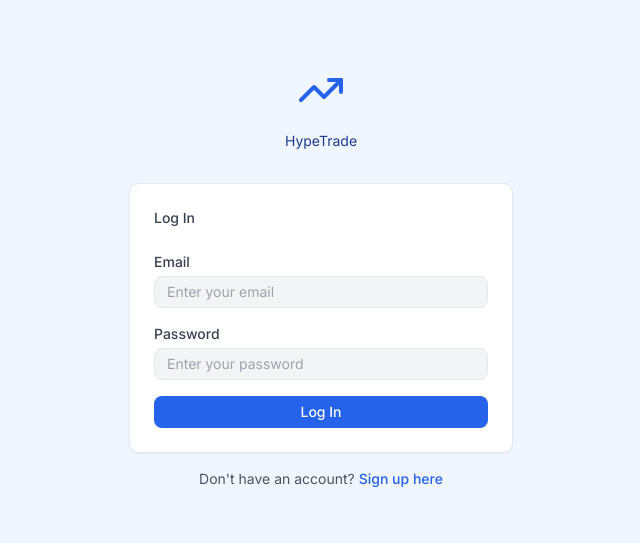
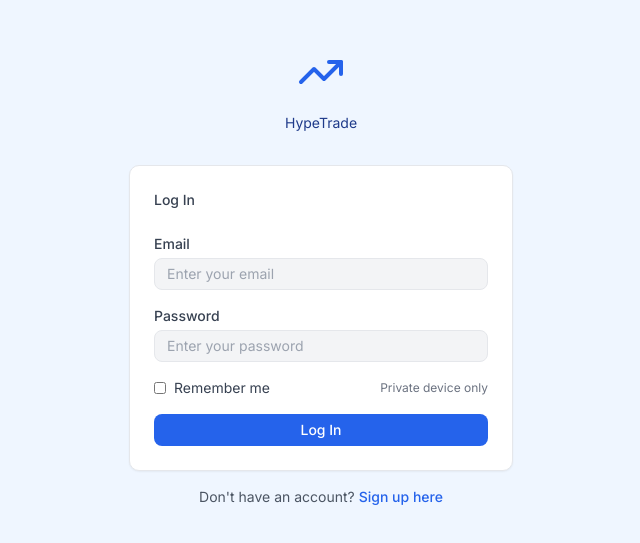
Before and after one commit to AAdibnia/hypetrade-application, a React (Create React App) app in the folder V1/: page / in a window 1280 px wide. Shown: the part 123-666 px from the top of the page, without its empty margins (319-959 px from the left). Built offline with nearby package versions, Linux system fonts and the light colour scheme; no server answers.

Commit message:
feat(v1): add Remember me to login (persist session via local/session storage); docs updated

```diff
--- a/V1/src/App.tsx
+++ b/V1/src/App.tsx
@@ -24,8 +24,6 @@ interface Trade {
   journalEntry?: {
     sources: string[];
     rationale: string;
-    // V1 additions
-    sentiment?: 'bullish' | 'neutral' | 'bearish';
   };
 }
 
@@ -87,6 +85,7 @@ export default function App() {
 
   // Local persistence helpers (per email account)
   const STORAGE_KEY = 'hypetrad_users_v1';
+  const SESSION_EMAIL_KEY = 'hypetrad_session_email_v1';
   const loadUsersMap = () => {
     try {
       const raw = localStorage.getItem(STORAGE_KEY);
@@ -97,6 +96,22 @@ export default function App() {
   };
   const saveUsersMap = (map: Record<string, any>) => {
     localStorage.setItem(STORAGE_KEY, JSON.stringify(map));
+  };
+  const getSessionEmail = (): string | null => {
+    return sessionStorage.getItem(SESSION_EMAIL_KEY) || localStorage.getItem(SESSION_EMAIL_KEY);
+  };
+  const setSessionEmail = (email: string, remember: boolean) => {
+    if (remember) {
+      localStorage.setItem(SESSION_EMAIL_KEY, email);
+      sessionStorage.removeItem(SESSION_EMAIL_KEY);
+    } else {
+      sessionStorage.setItem(SESSION_EMAIL_KEY, email);
+      localStorage.removeItem(SESSION_EMAIL_KEY);
+    }
+  };
+  const clearSessionEmail = () => {
+    sessionStorage.removeItem(SESSION_EMAIL_KEY);
+    localStorage.removeItem(SESSION_EMAIL_KEY);
   };
   const saveCurrentUserData = (email: string, data: { password?: string; cashBalance: number; positions: Position[]; trades: Trade[]; }) => {
     const map = loadUsersMap();
@@ -109,11 +124,12 @@ export default function App() {
     saveUsersMap(map);
   };
 
-  const handleLogin = (email: string, password: string) => {
+  const handleLogin = (email: string, password: string, remember: boolean = false) => {
     if (!email || password.length < 8) return;
     const map = loadUsersMap();
     const record = map[email];
     if (record && record.password === password) {
+      setSessionEmail(email, remember);
       setUser({ id: '1', email, cashBalance: record.cashBalance ?? 100000 });
       setPositions(Array.isArray(record.positions) ? record.positions : []);
       setTrades(Array.isArray(record.trades) ? record.trades : []);
@@ -138,6 +154,7 @@ export default function App() {
   };
 
   const handleLogout = () => {
+    clearSessionEmail();
     setUser(null);
     setCurrentView('login');
   };
@@ -196,16 +213,12 @@ export default function App() {
     setIsJournalModalOpen(true);
   };
 
-  const handleSaveJournalEntry = (
-    sources: string[],
-    rationale: string,
-    sentiment: 'bullish' | 'neutral' | 'bearish' | undefined = undefined
-  ) => {
+  const handleSaveJournalEntry = (sources: string[], rationale: string) => {
     if (!pendingTrade) return;
 
     // If pendingTrade has an id, update existing trade (used for sells)
     if (pendingTrade.id) {
-      const updated = trades.map(t => t.id === pendingTrade.id ? { ...t, journalEntry: { sources, rationale, sentiment } } : t);
+      const updated = trades.map(t => t.id === pendingTrade.id ? { ...t, journalEntry: { sources, rationale } } : t);
       setTrades(updated);
       if (user) {
         saveCurrentUserData(user.email, {
@@ -228,7 +241,7 @@ export default function App() {
       price: pendingTrade.price,
       date: new Date().toISOString(),
       positionId: pendingTrade.positionId,
-      journalEntry: { sources, rationale, sentiment }
+      journalEntry: { sources, rationale }
     };
 
     const updated = [newTrade, ...trades];
@@ -296,6 +309,18 @@ export default function App() {
   };
 
   // Authentication pages
+  // Auto-restore session (Remember me)
+  useEffect(() => {
+    const email = getSessionEmail();
+    if (!email) return;
+    const map = loadUsersMap();
+    const record = map[email];
+    if (!record) return;
+    setUser({ id: '1', email, cashBalance: record.cashBalance ?? 100000 });
+    setPositions(Array.isArray(record.positions) ? record.positions : []);
+    setTrades(Array.isArray(record.trades) ? record.trades : []);
+    setCurrentView('dashboard');
+  }, []);
   if (!user) {
     return (
       <div className="min-h-screen bg-blue-50 flex items-center justify-center p-4">
@@ -433,7 +458,7 @@ export default function App() {
             const trade = args[0] as { ticker: string; quantity: number; price: number };
             handleExecuteTrade(trade);
           } else {
-            const [ticker, , quantity] = args as [string, 'buy' | 'sell', number];
+            const [ticker, _action, quantity] = args as [string, 'buy' | 'sell', number];
             const price = (stocks as any)[ticker]?.currentPrice || 0;
             handleExecuteTrade({ ticker, quantity, price });
           }
--- a/V1/src/components/LoginForm.tsx
+++ b/V1/src/components/LoginForm.tsx
@@ -3,12 +3,13 @@ import { Button } from './ui/button';
 import { Input } from './ui/input';
 
 interface LoginFormProps {
-  onLogin: (email: string, password: string) => void;
+  onLogin: (email: string, password: string, remember: boolean) => void;
 }
 
 export function LoginForm({ onLogin }: LoginFormProps) {
   const [email, setEmail] = useState('');
   const [password, setPassword] = useState('');
+  const [remember, setRemember] = useState(false);
   const [errors, setErrors] = useState<{ email?: string; password?: string }>({});
 
   const validateForm = () => {
@@ -33,7 +34,7 @@ export function LoginForm({ onLogin }: LoginFormProps) {
   const handleSubmit = (e: React.FormEvent) => {
     e.preventDefault();
     if (validateForm()) {
-      onLogin(email, password);
+      onLogin(email, password, remember);
     }
   };
 
@@ -77,6 +78,19 @@ export function LoginForm({ onLogin }: LoginFormProps) {
         )}
       </div>
 
+      <div className="flex items-center justify-between">
+        <label className="inline-flex items-center space-x-2 text-sm text-gray-700">
+          <input
+            type="checkbox"
+            checked={remember}
+            onChange={(e) => setRemember(e.target.checked)}
+            className="h-3 w-3 text-blue-600 border-gray-300 rounded focus:ring-blue-500"
+          />
+          <span>Remember me</span>
+        </label>
+        <span className="text-xs text-gray-500">Private device only</span>
+      </div>
+
       <Button type="submit" className="w-full bg-blue-600 hover:bg-blue-700 text-white h-8">
         Log In
       </Button>
```
Also changed, not shown: 1 other file (tests, documents, lock files or other folders).
